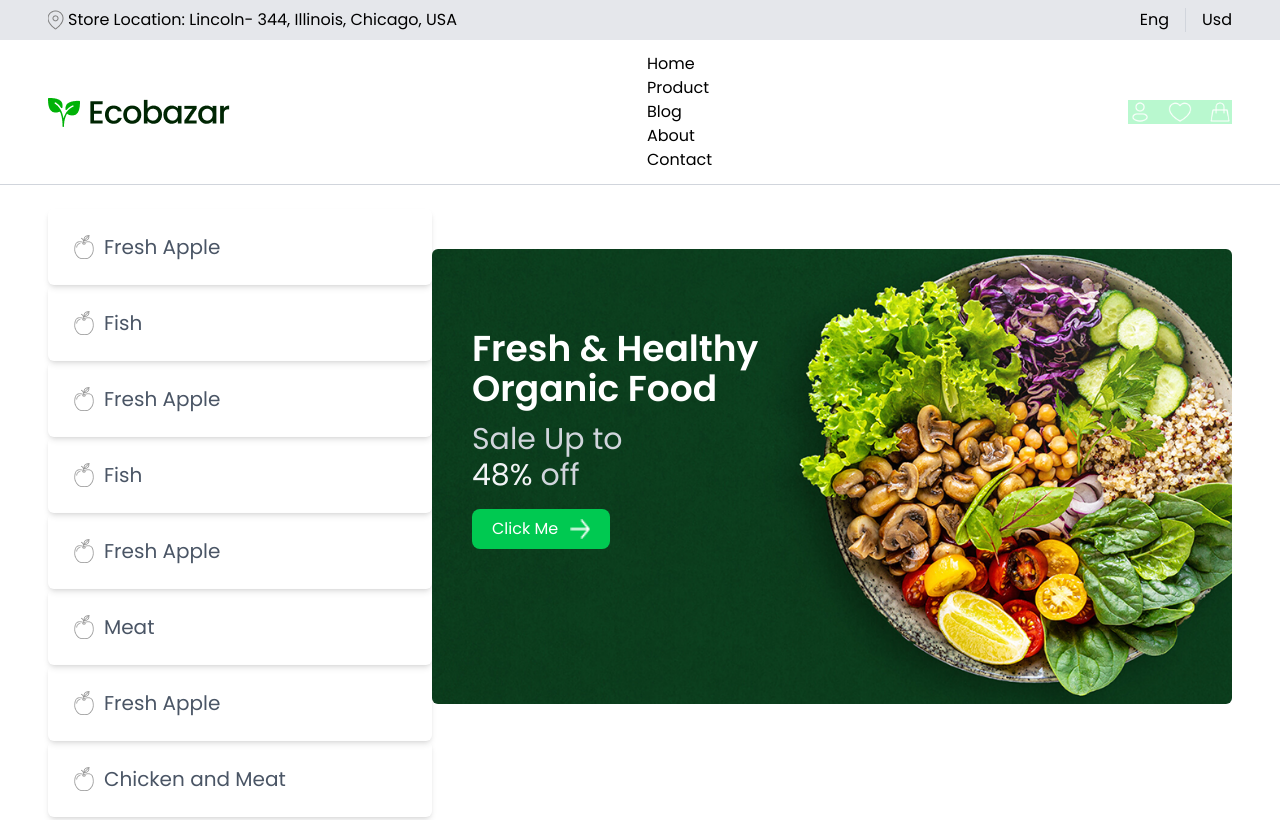
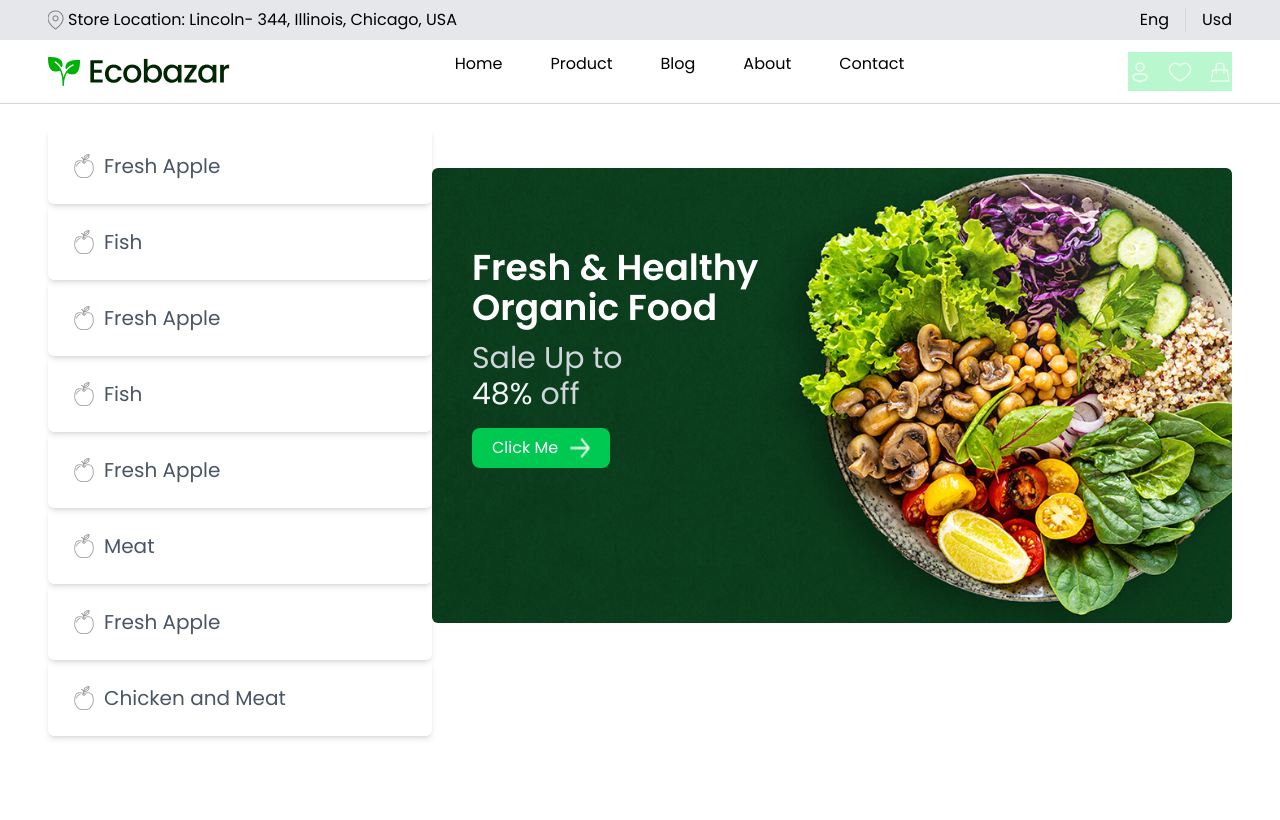
Before and after one commit to Kaniz27/Ecobazar, a plain HTML site: page index.html in a window 1280 px wide. Shown: the top 820 px of the page. Drawn offline with nearby package versions, Linux system fonts and the light colour scheme; files whose address does not match are found by name.

Commit message:
all core again commit

```diff
--- a/index.html
+++ b/index.html
@@ -30,10 +30,10 @@
         </div>
    <!-- 2part -->
     <div>
-        <div class=" flex items-center justify-between container mx-auto px-12 border-b border-gray-300 py-3">
+        <div class=" flex  justify-between container mx-auto px-12 border-b border-gray-300 py-3">
             <img src="assets/Logo.png" alt="">
             <div>
-                <ul class="flex gap-12 items-center hidden md:block ">
+                <ul class="hidden lg:flex gap-12 items-center  ">
                     <li><a href=""></a>Home</li>
                     <li><a href=""></a>Product</li>
                     <li><a href=""></a>Blog</li>
@@ -350,7 +350,7 @@
     </header>
     <!-- footer -->
 
-       <footer class="max-w-[80%] mx-auto bg-gray-800 text-white pl-14 rounded-md">
+       <footer class="max-w-[80%] mx-auto bg-gray-800 text-white pl-14 rounded-md pr-14">
   <img src="assets/Footer.png" alt="">
 
 
```
